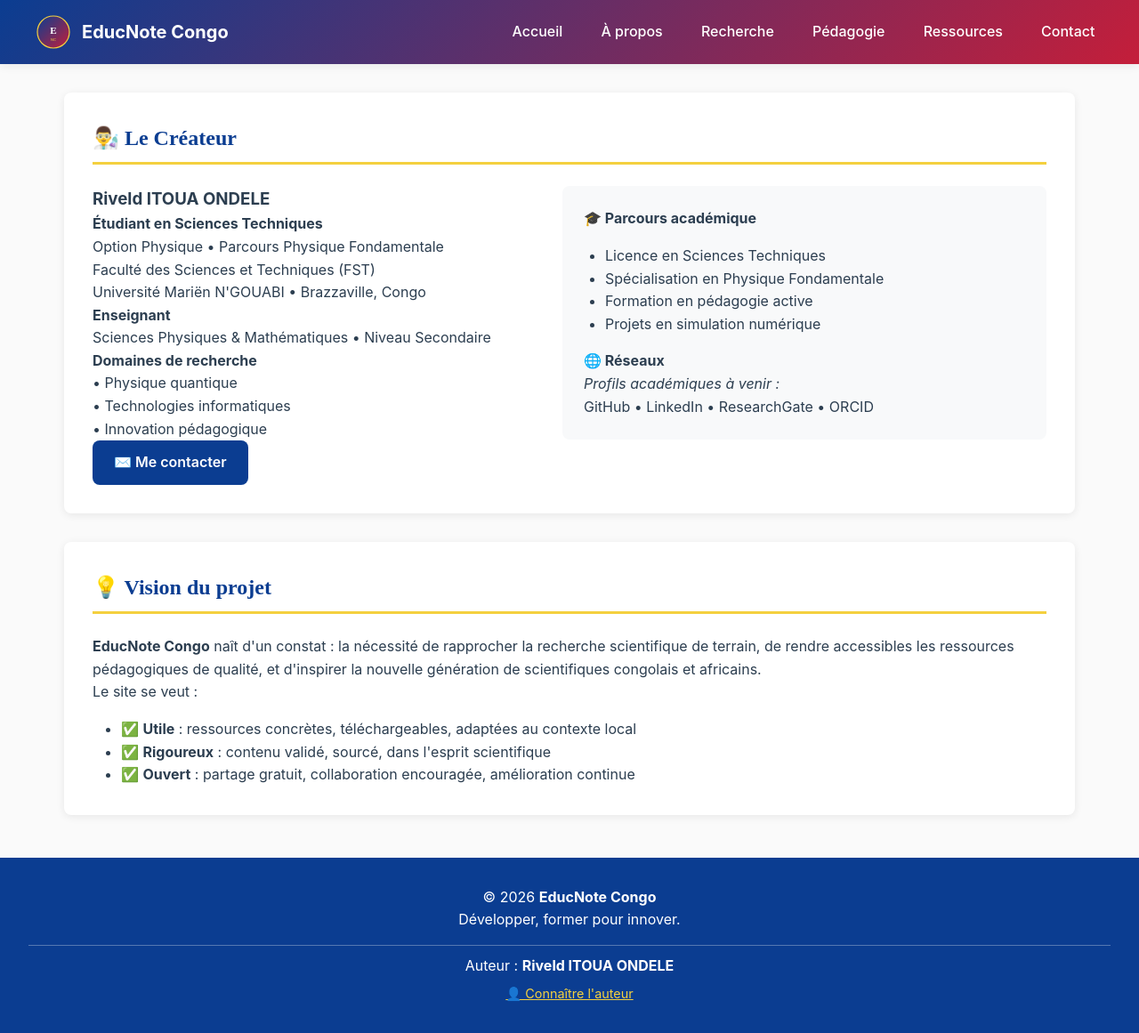
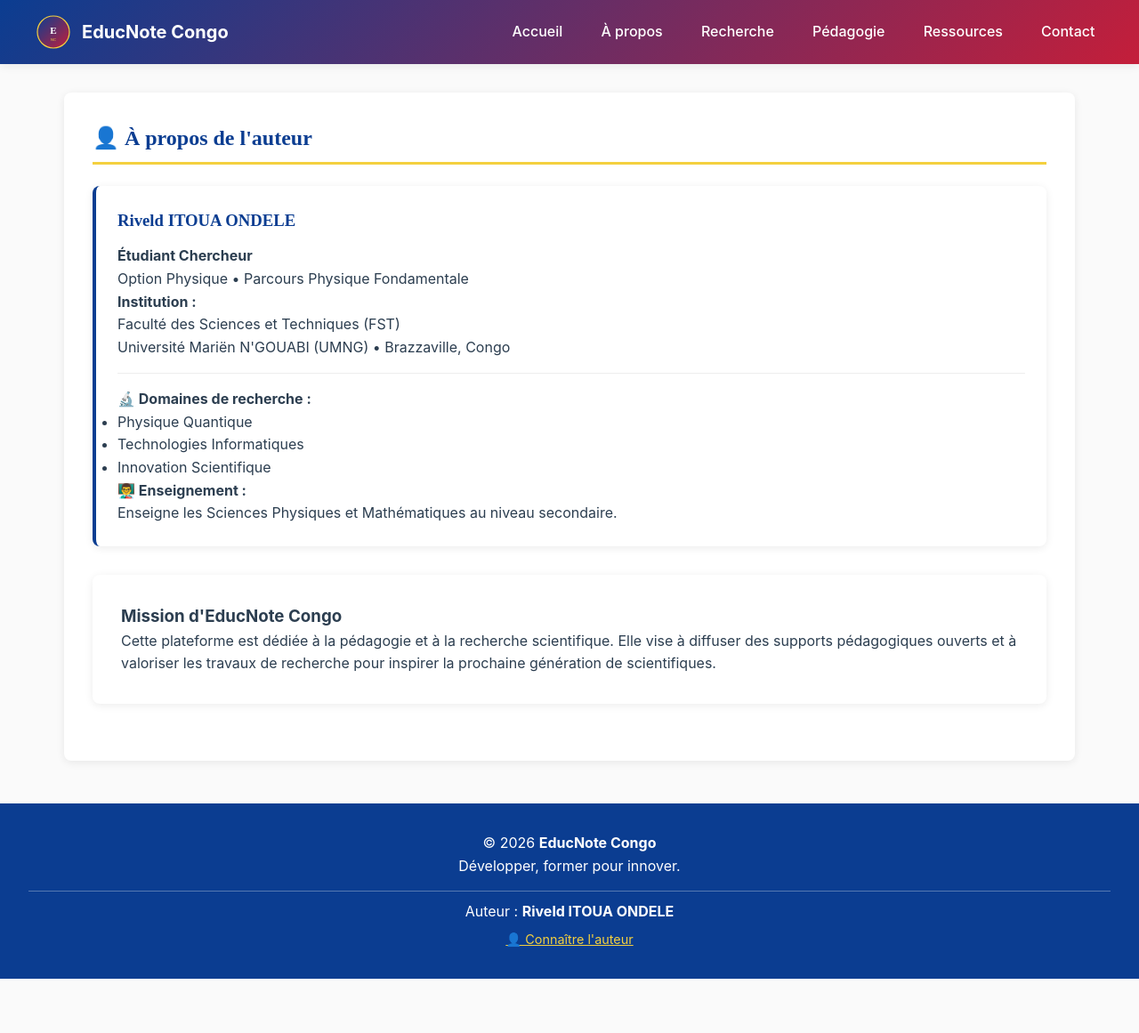
Before and after one commit to educnotecongo/educ-note-cg, a Jekyll site: the page built from about.html, in a window 1280 px wide and 1161 px high. Shown: the whole window at 89% size. Built offline with Jekyll 4.4.1, drawn with Linux system fonts in a browser that asks for light colours.

Commit message:
Revise author details and project vision
Updated the author section and added mission statement for EducNote Congo.

```diff
--- a/about.html
+++ b/about.html
@@ -1,47 +1,34 @@
 ---
 layout: default
-title: À propos
-lang: fr
+title: À propos de l'auteur
 ---
 <section class="section">
-  <h2>👨‍🔬 Le Créateur</h2>
-  <div style="display:flex; gap:2rem; flex-wrap:wrap; align-items:start;">
-    <div style="flex:1; min-width:250px;">
-      <h3>Riveld ITOUA ONDELE</h3>
-      <p><strong>Étudiant en Sciences Techniques</strong><br>
-      Option Physique • Parcours Physique Fondamentale<br>
-      Faculté des Sciences et Techniques (FST)<br>
-      Université Mariën N'GOUABI • Brazzaville, Congo</p>
-      <p><strong>Enseignant</strong><br>
-      Sciences Physiques & Mathématiques • Niveau Secondaire</p>
-      <p><strong>Domaines de recherche</strong><br>
-      • Physique quantique<br>
-      • Technologies informatiques<br>
-      • Innovation pédagogique</p>
-      <p><a href="mailto:mylndbyriveld@gmail.com" class="btn">✉️ Me contacter</a></p>
-    </div>
-    <div style="flex:1; min-width:250px; background:#f8f9fa; padding:1.5rem; border-radius:8px;">
-      <h4>🎓 Parcours académique</h4>
-      <ul style="margin:1rem 0; padding-left:1.5rem;">
-        <li>Licence en Sciences Techniques</li>
-        <li>Spécialisation en Physique Fondamentale</li>
-        <li>Formation en pédagogie active</li>
-        <li>Projets en simulation numérique</li>
-      </ul>
-      <h4>🌐 Réseaux</h4>
-      <p><em>Profils académiques à venir :</em><br>
-      GitHub • LinkedIn • ResearchGate • ORCID</p>
-    </div>
+  <h2>👤 À propos de l'auteur</h2>
+
+  <div class="card">
+    <h3>Riveld ITOUA ONDELE</h3>
+    <p><strong>Étudiant Chercheur</strong><br>
+    Option Physique • Parcours Physique Fondamentale</p>
+
+    <p><strong> Institution :</strong><br>
+    Faculté des Sciences et Techniques (FST)<br>
+    Université Mariën N'GOUABI (UMNG) • Brazzaville, Congo</p>
+
+    <hr style="border: 0; border-top: 1px solid #eee; margin: 1rem 0;">
+
+    <p><strong>🔬 Domaines de recherche :</strong></p>
+    <ul>
+      <li>Physique Quantique</li>
+      <li>Technologies Informatiques</li>
+      <li>Innovation Scientifique</li>
+    </ul>
+
+    <p><strong>👨‍🏫 Enseignement :</strong><br>
+    Enseigne les Sciences Physiques et Mathématiques au niveau secondaire.</p>
+  </div>
+
+  <div class="section" style="margin-top: 2rem;">
+    <h3> Mission d'EducNote Congo</h3>
+    <p>Cette plateforme est dédiée à la pédagogie et à la recherche scientifique. Elle vise à diffuser des supports pédagogiques ouverts et à valoriser les travaux de recherche pour inspirer la prochaine génération de scientifiques.</p>
   </div>
 </section>
-
-<section class="section">
-  <h2>💡 Vision du projet</h2>
-  <p><strong>EducNote Congo</strong> naît d'un constat : la nécessité de rapprocher la recherche scientifique de terrain, de rendre accessibles les ressources pédagogiques de qualité, et d'inspirer la nouvelle génération de scientifiques congolais et africains.</p>
-  <p>Le site se veut :</p>
-  <ul style="margin:1rem 0 0 2rem;">
-    <li>✅ <strong>Utile</strong> : ressources concrètes, téléchargeables, adaptées au contexte local</li>
-    <li>✅ <strong>Rigoureux</strong> : contenu validé, sourcé, dans l'esprit scientifique</li>
-    <li>✅ <strong>Ouvert</strong> : partage gratuit, collaboration encouragée, amélioration continue</li>
-  </ul>
-</section>
```
